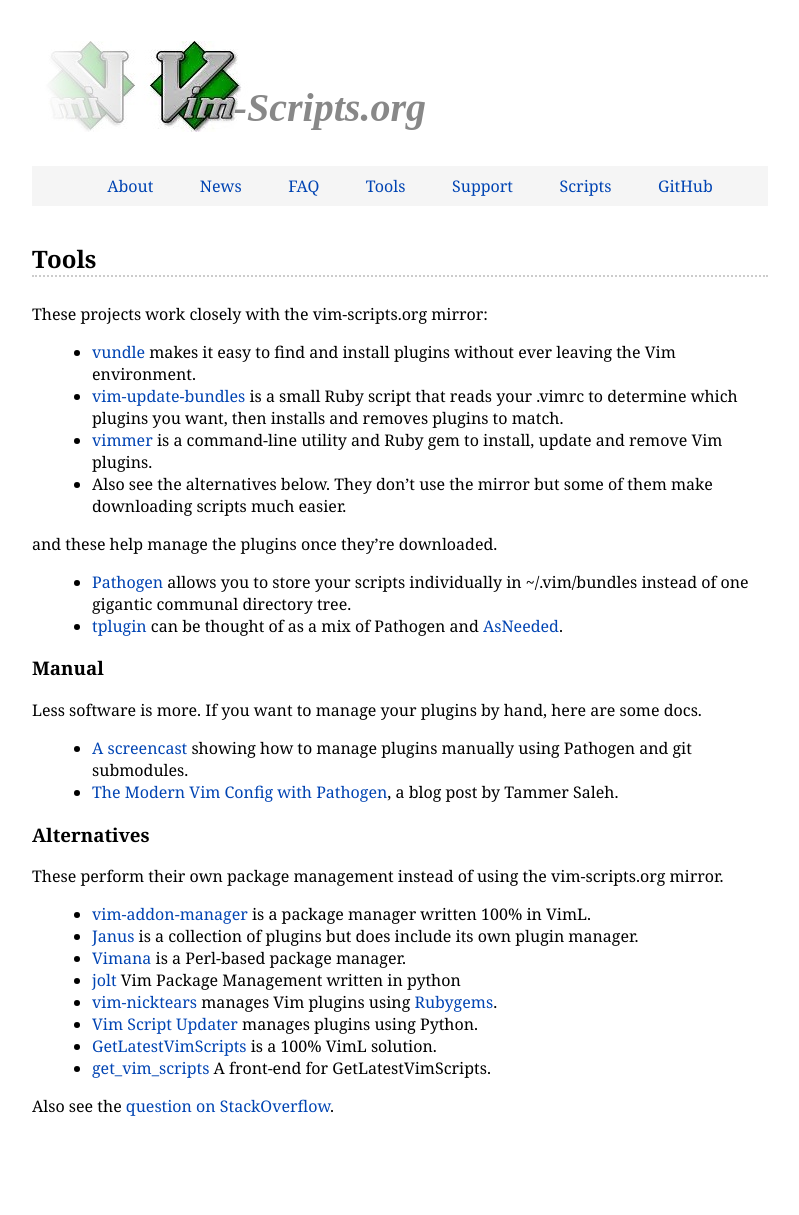
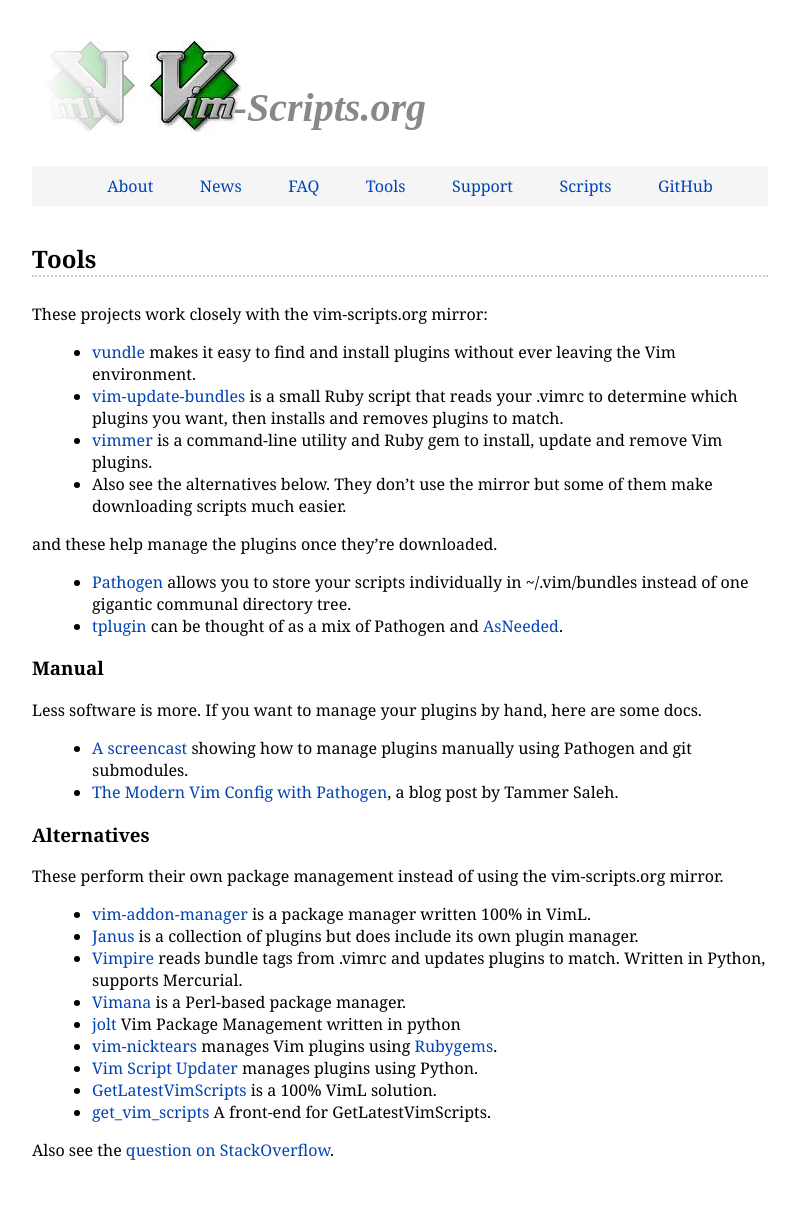
Before and after one commit to vim-scraper/vim-scraper.github.com, a Jekyll site: the page built from vim/tools.markdown, in a window 1280 px wide. Shown: the whole page, without its empty margins (240-1039 px from the left). Built offline with Jekyll 4.4.1, drawn with Linux system fonts in a browser that asks for light colours; Markdown is read by kramdown in place of the engine named in the settings; comment, search, counter and statistics services are not loaded; before the commit the page ends 1171 px from its top, so only the background shows below that.

Commit message:
Add Vimpire to tools page

```diff
--- a/vim/tools.markdown
+++ b/vim/tools.markdown
@@ -45,6 +45,8 @@
    is a package manager written 100% in VimL.
  * [Janus](http://github.com/carlhuda/janus) is a collection of plugins but
    does include its own plugin manager.
+ * [Vimpire](https://bitbucket.org/sharat87/vimpire) reads bundle tags
+   from .vimrc and updates plugins to match.  Written in Python, supports Mercurial.
  * [Vimana](http://github.com/c9s/Vimana) is a Perl-based package manager.
  * [jolt](http://github.com/vimjolts/jolt)
     Vim Package Management written in python
```
